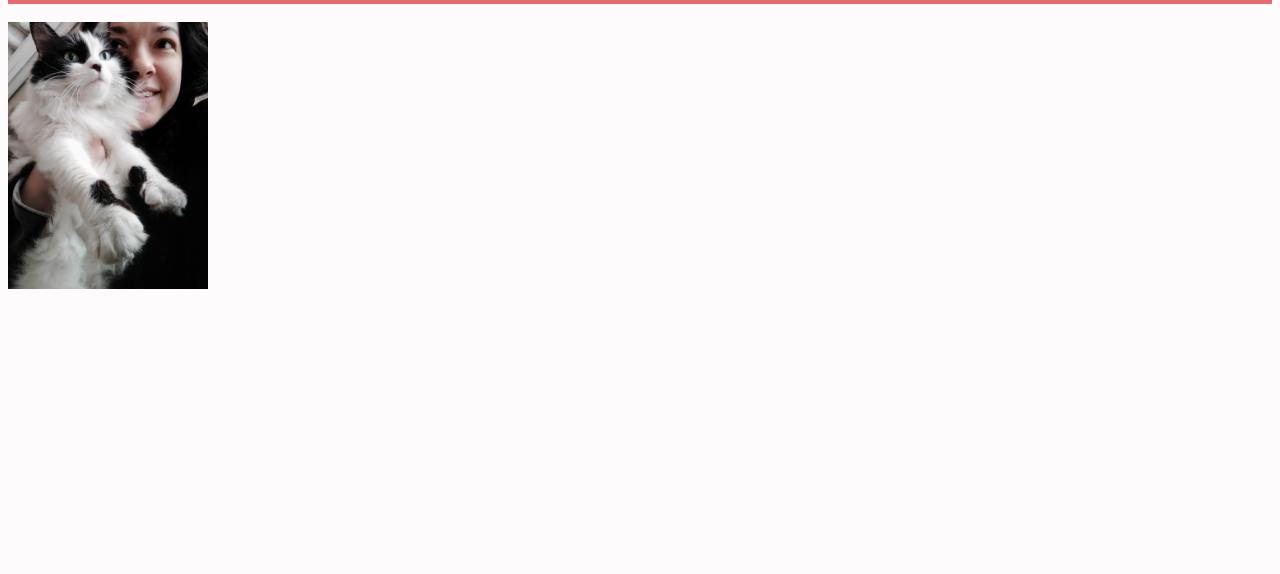
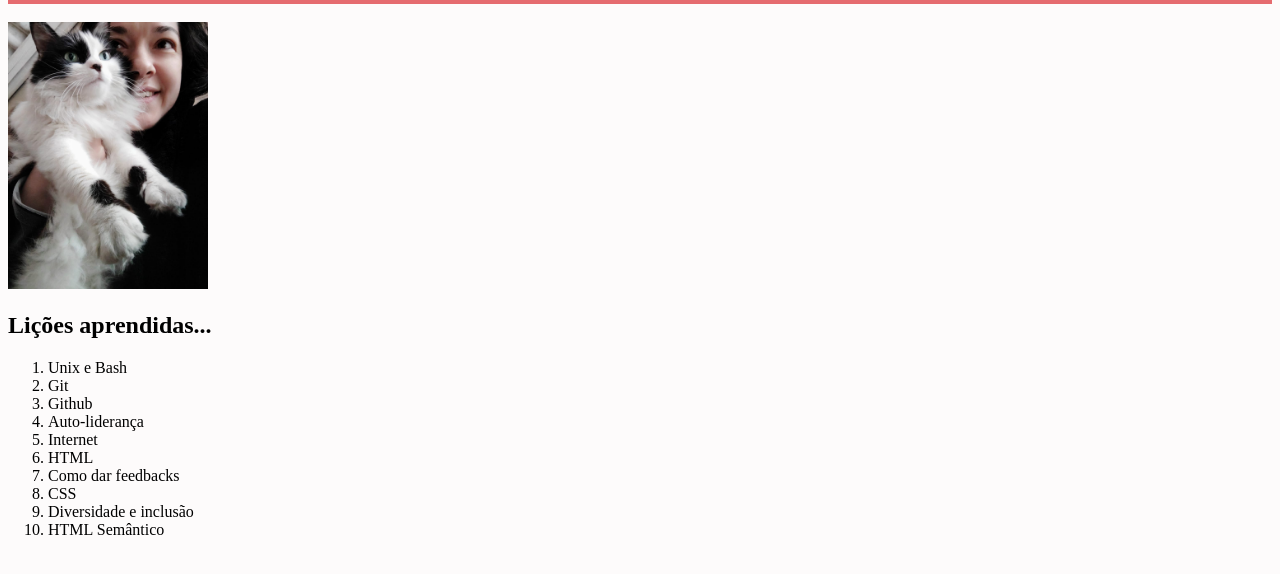
Before and after one commit to Fernanda-Vidal/ProjectTrybe-lessons-learned, a website: page index.html in a window 1280 px wide. Shown: the part 90-664 px from the top of the page. Drawn offline with Linux system fonts and the light colour scheme.

Commit message:
Adiciona ol.

```diff
--- a/index.html
+++ b/index.html
@@ -12,6 +12,21 @@
         <h1 id="titulo">Lessons Learned Project</h1>
     </header>
     <br>
+    <section>
     <img id="minha_foto" src="filo-me.jpeg" alt="Gato em primeiro plano, e mulher sorrindo">
+    <h2>Lições aprendidas...</h2>
+    <ol id="licoes_aprendidas">
+        <li>Unix e Bash</li>
+        <li>Git</li>
+        <li>Github</li>
+        <li>Auto-liderança</li>
+        <li>Internet</li>
+        <li>HTML</li>
+        <li>Como dar feedbacks</li>
+        <li>CSS</li>
+        <li>Diversidade e inclusão</li>
+        <li>HTML Semântico</li>
+    </ol>
+    </section>
 </body>
 </html>
```
